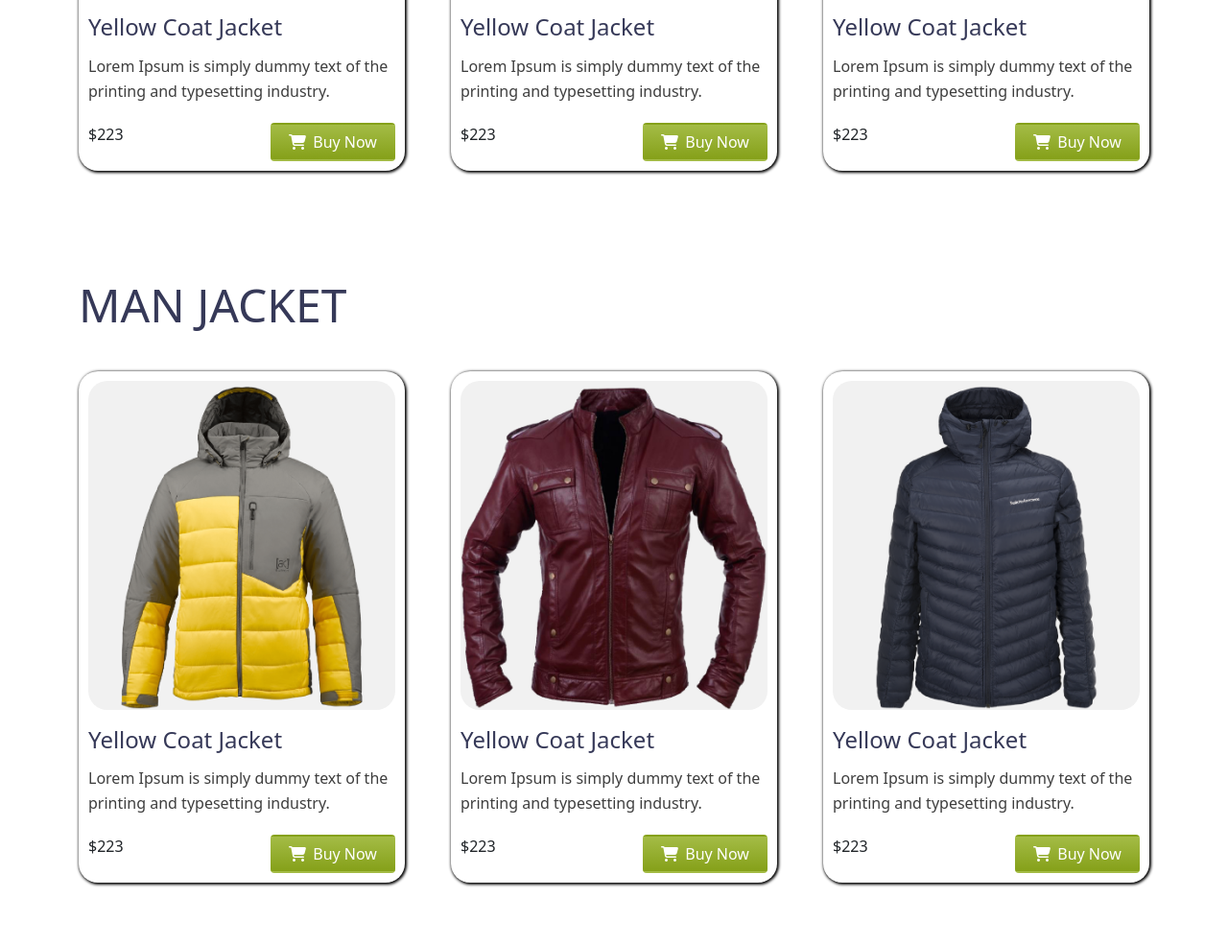
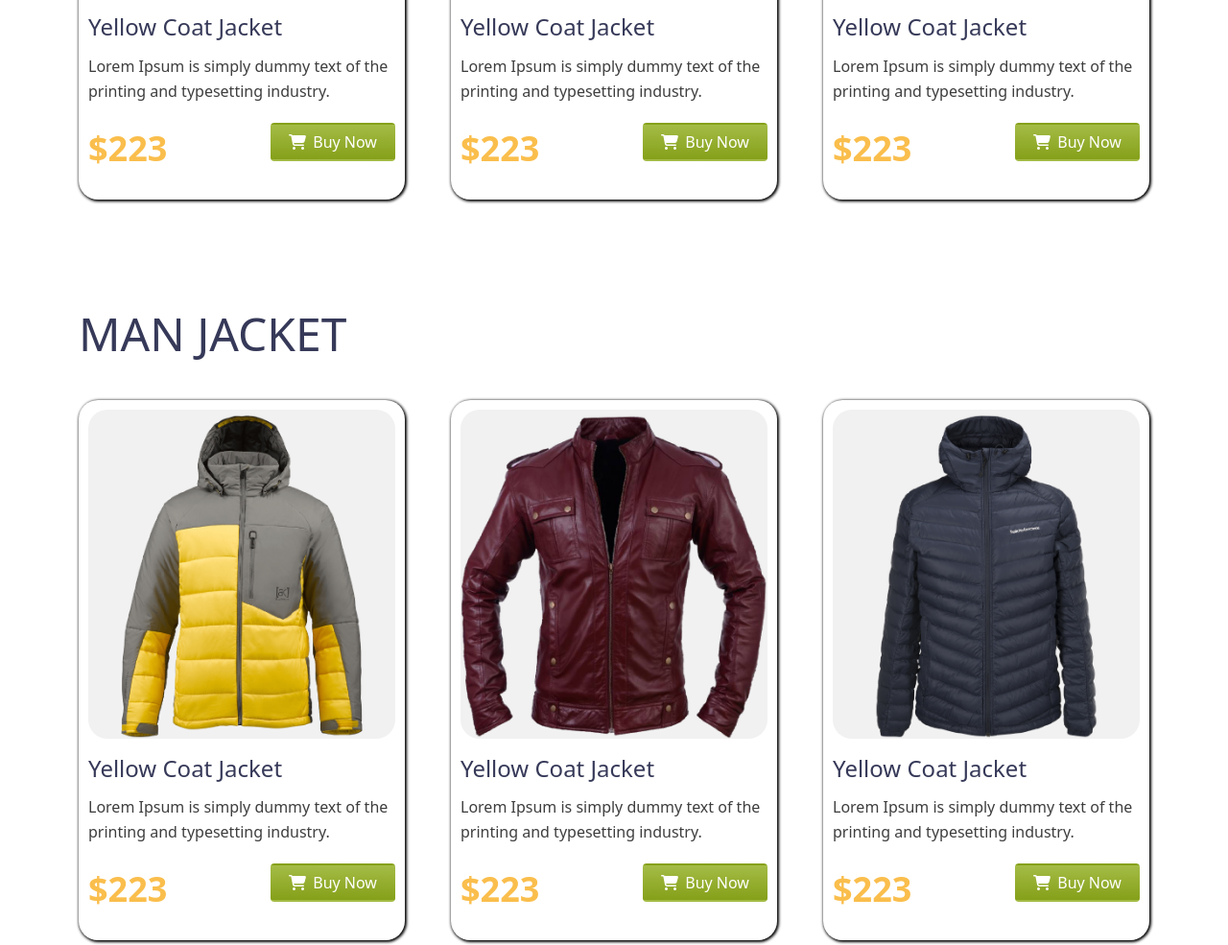
Before and after one commit to rifatjahan823/practice-8, a plain HTML site: page index.html in a window 1280 px wide. Shown: the part 1280-2265 px from the top of the page at 96% size. Drawn offline with nearby package versions, Linux system fonts and the light colour scheme.

Commit message:
new style add

```diff
--- a/index.html
+++ b/index.html
@@ -69,7 +69,7 @@
         <div class="shopping-area">
             <h2>women jacket</h2>
             <div class="row g-5">
-                <div class="col-12 col-md-4">
+                <div class="col-12 col-md-4 col-sm-6">
                     <div class="women-area">
                         <div class="img">
                             <img class="img-fluid" src="images/jacket-1.png" alt="">
@@ -79,13 +79,13 @@
                             <p>Lorem Ipsum is simply dummy text of the
                                 printing and typesetting industry.</p>
                         </div>
-                        <div class="d-flex justify-content-between">
-                            <p>$223</p>
-                            <button class="btn btn-pill "><i class="fas fa-shopping-cart"></i> buy now</button>
+                        <div class=" price d-flex justify-content-between">
+                            <p class="color">$223</p>
+                           <div> <button class="btn btn-pill "><i class="fas fa-shopping-cart"></i> buy now</button></div>
                         </div>
                     </div>
                 </div>
-                <div class="col-12 col-md-4">
+                <div class="col-12 col-md-4 col-sm-6">
                     <div class="women-area">
                         <div class="img">
                             <img class="img-fluid" src="images/jacket-2.png" alt="">
@@ -95,13 +95,15 @@
                             <p>Lorem Ipsum is simply dummy text of the
                                 printing and typesetting industry.</p>
                         </div>
-                        <div class="d-flex justify-content-between">
-                            <p>$223</p>
+                        <div class=" price d-flex justify-content-between">
+                            <p class="color">$223</p>
+                           <div>
                             <button class="btn btn-pill "><i class="fas fa-shopping-cart"></i> buy now</button>
+                           </div>
                         </div>
                     </div>
                 </div>
-                <div class="col-12 col-md-4">
+                <div class="col-12 col-md-4 col-sm-6">
                     <div class="women-area">
                         <div class="img">
                             <img class="img-fluid" src="images/jacket-3.png" alt="">
@@ -111,9 +113,11 @@
                             <p>Lorem Ipsum is simply dummy text of the
                                 printing and typesetting industry.</p>
                         </div>
-                        <div class="d-flex justify-content-between">
-                            <p>$223</p>
+                        <div class=" price d-flex justify-content-between">
+                            <p class="color">$223</p>
+                           <div>
                             <button class="btn btn-pill "><i class="fas fa-shopping-cart"></i> buy now</button>
+                           </div>
                         </div>
                     </div>
                 </div>
@@ -125,7 +129,7 @@
         <div class="shopping-area">
             <h2>man jacket</h2>
             <div class="row g-5">
-                <div class="col-12 col-md-4">
+                <div class="col-12 col-md-4 col-sm-6">
                     <div class="women-area">
                         <div class="img">
                             <img class="img-fluid" src="images/jacket-4.png" alt="">
@@ -135,13 +139,15 @@
                             <p>Lorem Ipsum is simply dummy text of the
                                 printing and typesetting industry.</p>
                         </div>
-                        <div class="d-flex justify-content-between">
-                            <p>$223</p>
+                        <div class=" price d-flex justify-content-between">
+                            <p class="color">$223</p>
+                           <div>
                             <button class="btn btn-pill "><i class="fas fa-shopping-cart"></i> buy now</button>
+                           </div>
                         </div>
                     </div>
                 </div>
-                <div class="col-12 col-md-4">
+                <div class="col-12 col-md-4 col-sm-6">
                     <div class="women-area">
                         <div class="img">
                             <img class="img-fluid" src="images/jacket-5.png" alt="">
@@ -151,13 +157,15 @@
                             <p>Lorem Ipsum is simply dummy text of the
                                 printing and typesetting industry.</p>
                         </div>
-                        <div class="d-flex justify-content-between">
-                            <p>$223</p>
-                            <button class="btn btn-pill "><i class="fas fa-shopping-cart"></i> buy now</button>
+                        <div class=" price d-flex justify-content-between">
+                            <p class="color">$223</p>
+                            <div>
+                                <button class="btn btn-pill "><i class="fas fa-shopping-cart"></i> buy now</button>
+                            </div>
                         </div>
                     </div>
                 </div>
-                <div class="col-12 col-md-4">
+                <div class="col-12 col-md-4 col-sm-6">
                     <div class="women-area">
                         <div class="img">
                             <img class="img-fluid" src="images/jacket-6.png" alt="">
@@ -167,9 +175,11 @@
                             <p>Lorem Ipsum is simply dummy text of the
                                 printing and typesetting industry.</p>
                         </div>
-                        <div class="d-flex justify-content-between">
-                            <p>$223</p>
+                        <div class=" price  d-flex justify-content-between">
+                            <p class="color">$223</p>
+                           <div>
                             <button class="btn btn-pill "><i class="fas fa-shopping-cart"></i> buy now</button>
+                           </div>
                         </div>
                     </div>
                 </div>
--- a/style.css
+++ b/style.css
@@ -82,6 +82,11 @@ text-transform:uppercase;
     font-size: 16px;
     line-height: 26px;
 }
+.price p{
+    font-size: 36px;
+    font-weight: bold;
+}
+
 /* shoping filter area */
 .shopping-filter{
     padding: 120px 0;
```
